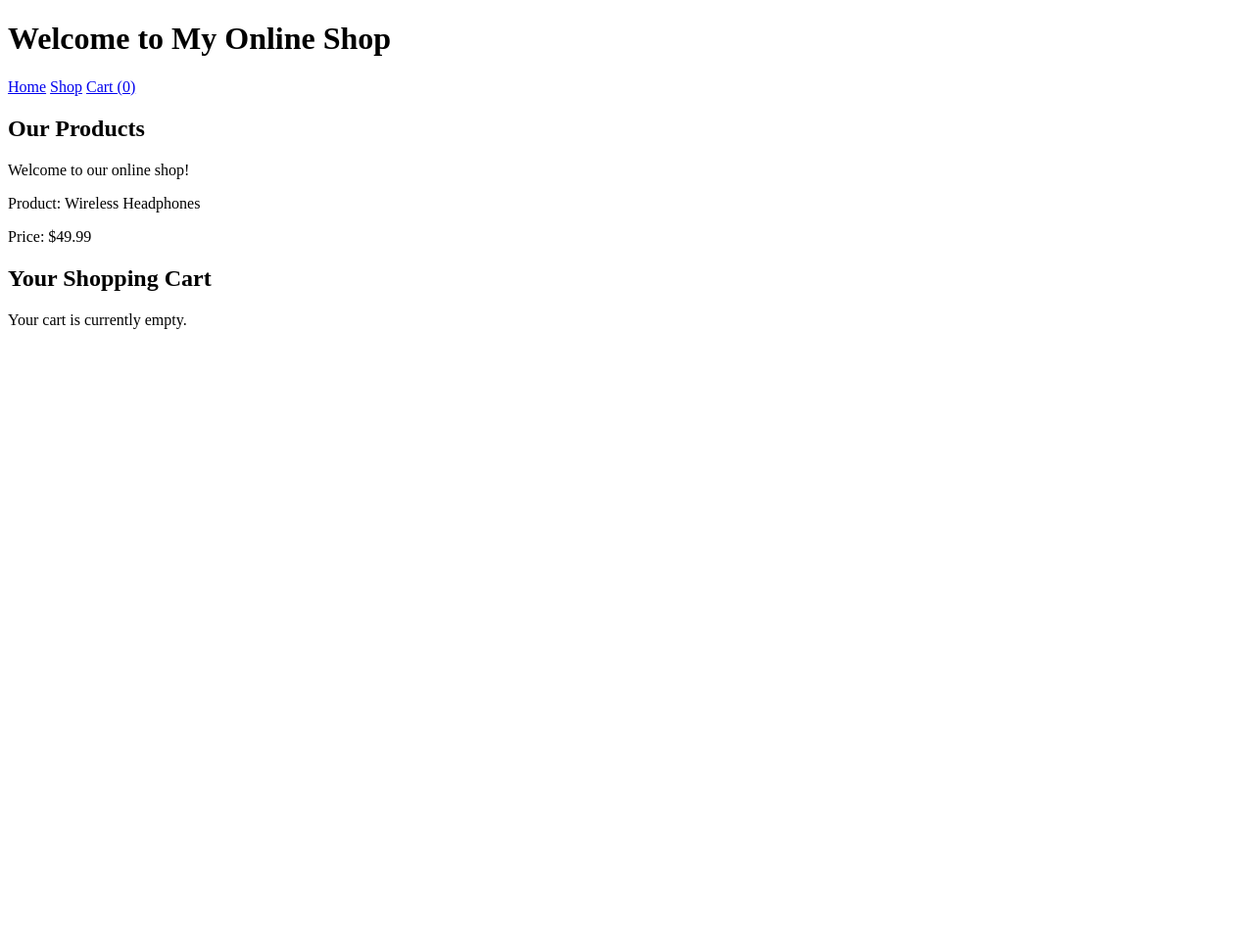
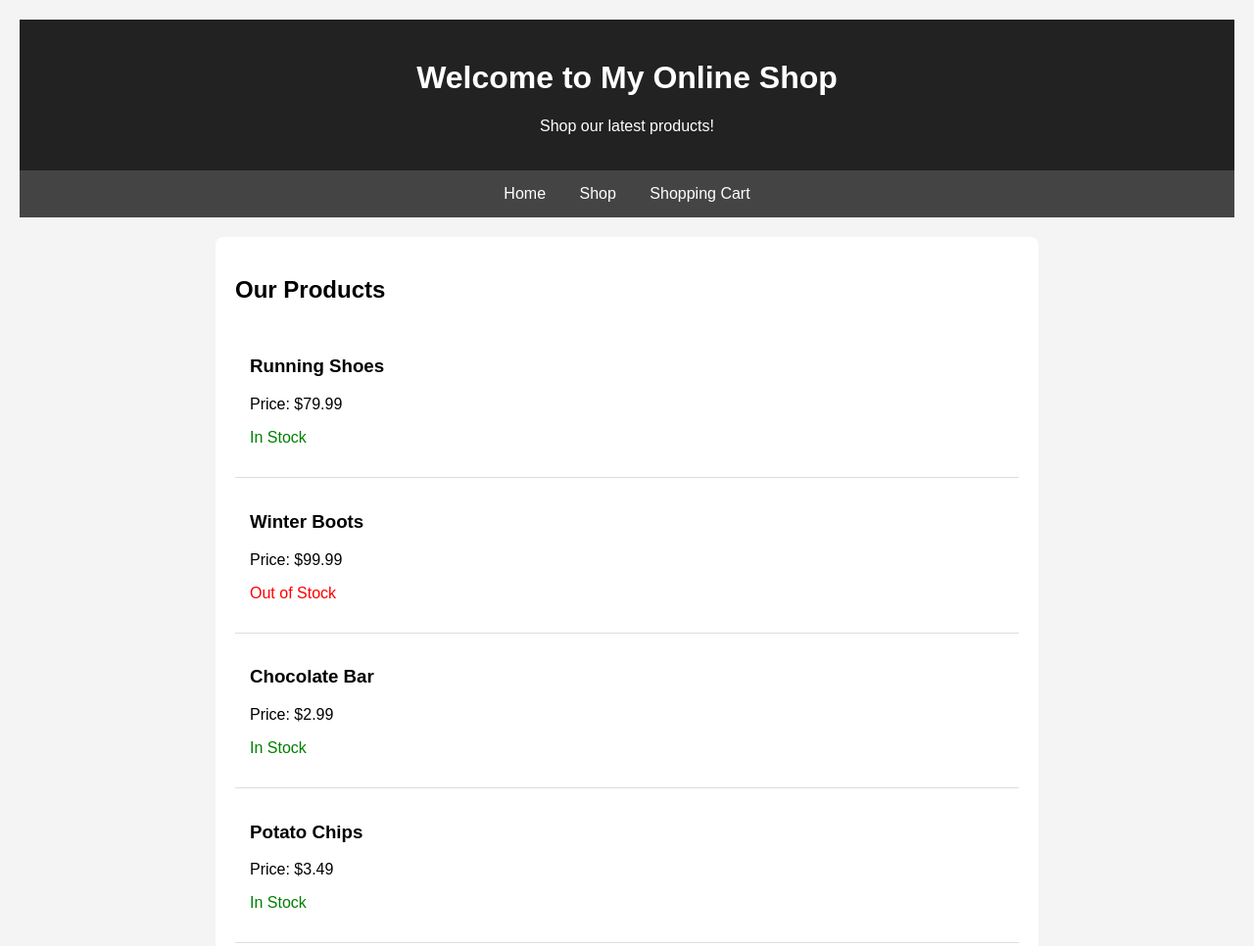
Before and after one commit to toonwodrld2102/js-online-shop, a plain HTML site: page index.html in a window 1280 px wide. Shown: the top 966 px of the page at 98% size. Before the commit the page ends 800 px from the top, so only its background shows below. Drawn offline with Linux system fonts and the light colour scheme.

Commit message:
week 2 task index.html

```diff
--- a/index.html
+++ b/index.html
@@ -1,33 +1,150 @@
 <!DOCTYPE html>
 <html lang="en">
+
 <head>
+
     <meta charset="UTF-8">
+
     <meta name="viewport" content="width=device-width, initial-scale=1.0">
-    <title>Online Shop</title>
+
+    <title>My Online Shop</title>
+
+    <style>
+
+        body {
+            font-family: Arial, sans-serif;
+            background-color: #f4f4f4;
+            margin: 0;
+            padding: 20px;
+        }
+
+        header {
+            background-color: #222;
+            color: white;
+            padding: 20px;
+            text-align: center;
+        }
+
+        nav {
+            background-color: #444;
+            padding: 15px;
+            text-align: center;
+        }
+
+        nav a {
+            color: white;
+            text-decoration: none;
+            margin: 15px;
+        }
+
+        section {
+            background-color: white;
+            padding: 20px;
+            margin: 20px auto;
+            max-width: 800px;
+            border-radius: 8px;
+        }
+
+        .product {
+            border-bottom: 1px solid #ddd;
+            padding: 15px;
+        }
+
+        .available {
+            color: green;
+        }
+
+        .unavailable {
+            color: red;
+        }
+
+    </style>
+
 </head>
+
 <body>
 
-    <h1>Welcome to My Online Shop</h1>
+    <header>
+
+        <h1>Welcome to My Online Shop</h1>
+
+        <p>Shop our latest products!</p>
+
+    </header>
+
 
     <nav>
+
         <a href="index.html">Home</a>
+
         <a href="#shop">Shop</a>
-        <a href="#cart">Cart (<span id="cart-count">0</span>)</a>
+
+        <a href="#cart">Shopping Cart</a>
+
     </nav>
 
+
     <section id="shop">
+
         <h2>Our Products</h2>
-        <p>Welcome to our online shop!</p>
-        <p>Product: Wireless Headphones</p>
-        <p>Price: $49.99</p>
+
+        <div class="product">
+
+            <h3>Running Shoes</h3>
+
+            <p>Price: $79.99</p>
+
+            <p class="available">In Stock</p>
+
+        </div>
+
+
+        <div class="product">
+
+            <h3>Winter Boots</h3>
+
+            <p>Price: $99.99</p>
+
+            <p class="unavailable">Out of Stock</p>
+
+        </div>
+
+
+        <div class="product">
+
+            <h3>Chocolate Bar</h3>
+
+            <p>Price: $2.99</p>
+
+            <p class="available">In Stock</p>
+
+        </div>
+
+
+        <div class="product">
+
+            <h3>Potato Chips</h3>
+
+            <p>Price: $3.49</p>
+
+            <p class="available">In Stock</p>
+
+        </div>
+
     </section>
 
+
     <section id="cart">
+
         <h2>Your Shopping Cart</h2>
-        <p>Your cart is currently empty.</p>
+
+        <p>Shopping cart information is available in the browser console.</p>
+
     </section>
+
 
     <script src="app.js"></script>
 
 </body>
+
 </html>
```
